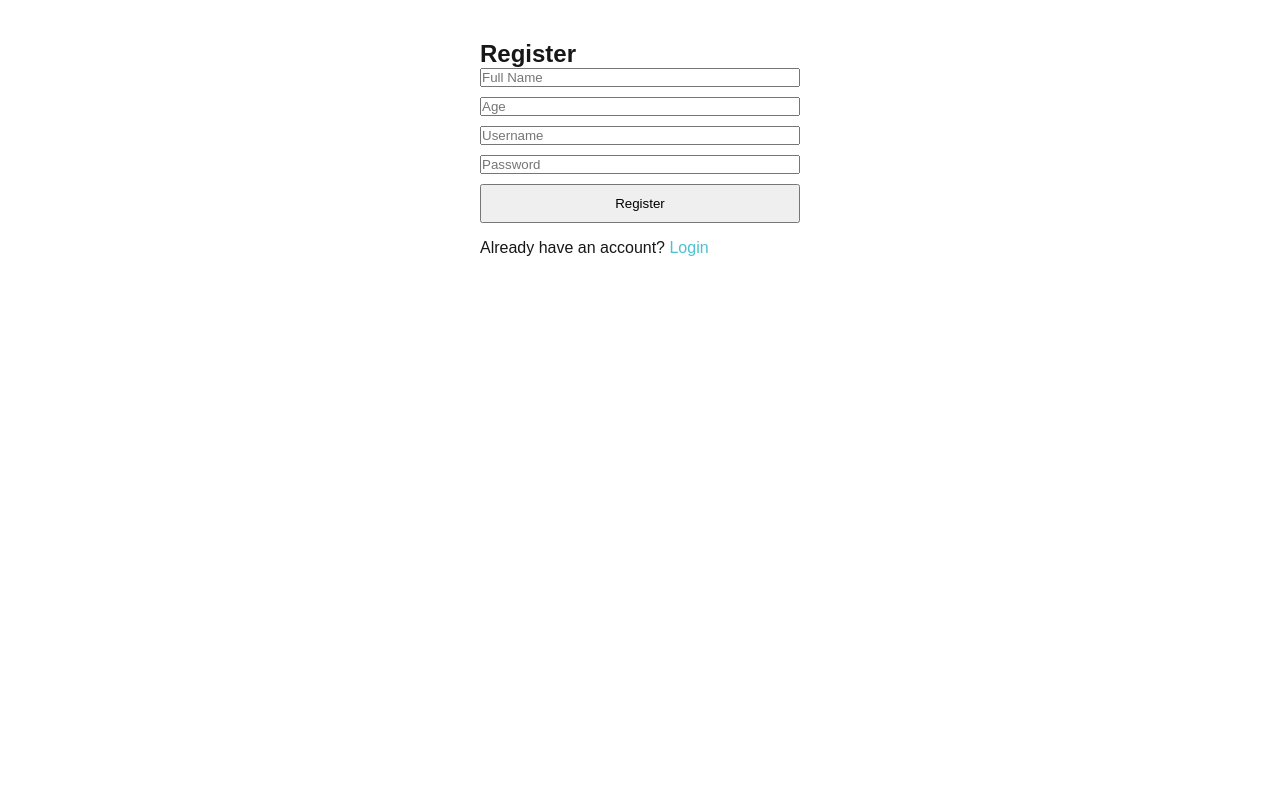
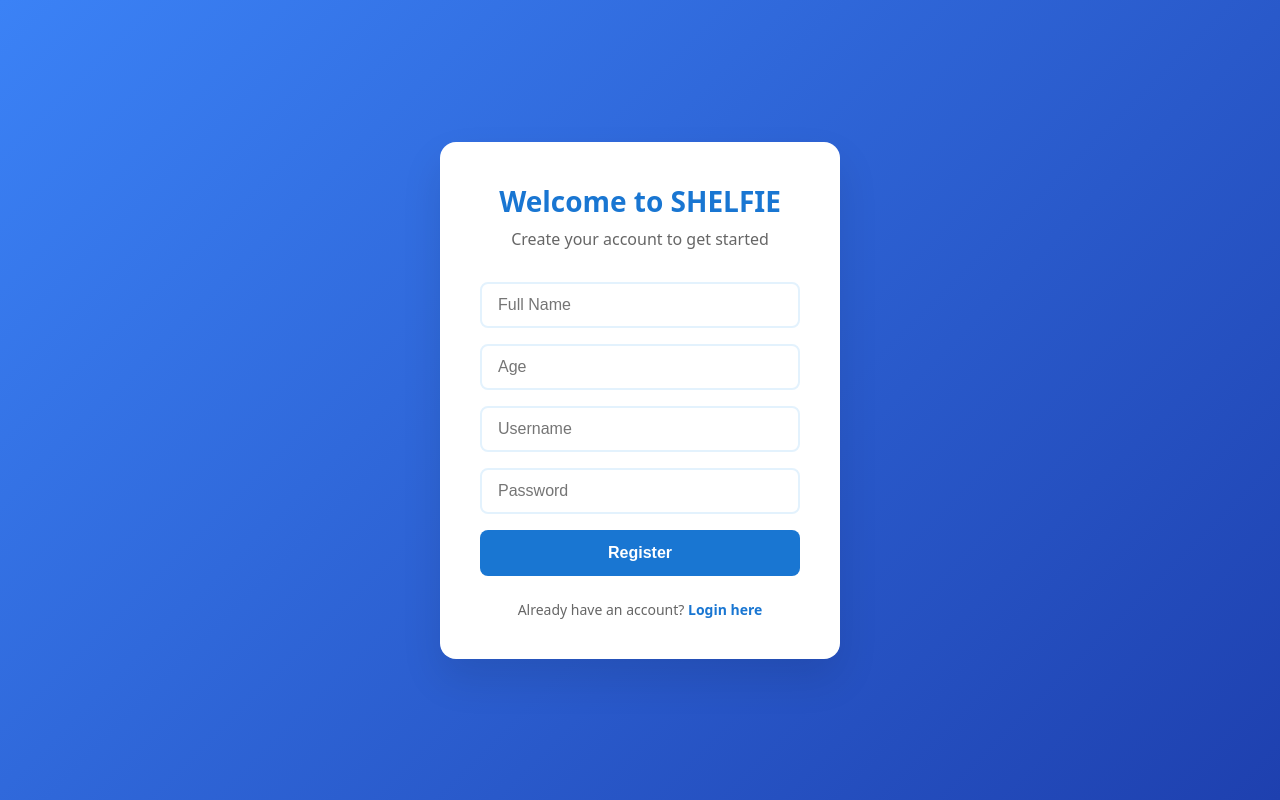
Before and after one commit to b392zhan/cs348-project, a Next.js app in the folder my-nextjs-app/: page /register in a window 1280 px wide. Built offline with nearby package versions, Linux system fonts and the light colour scheme.

Commit message:
new register ui

```diff
--- a/my-nextjs-app/src/app/register/page.tsx
+++ b/my-nextjs-app/src/app/register/page.tsx
@@ -26,40 +26,150 @@
     }
   }
 
+  const inputStyle = {
+    display: 'block',
+    width: '100%',
+    padding: '12px 16px',
+    marginBottom: '16px',
+    border: '2px solid #e3f2fd',
+    borderRadius: '8px',
+    fontSize: '16px',
+    backgroundColor: 'white',
+    transition: 'border-color 0.3s ease',
+    outline: 'none',
+    boxSizing: 'border-box'
+  }
+
+  const buttonStyle = {
+    width: '100%',
+    padding: '14px',
+    backgroundColor: '#1976d2',
+    color: 'white',
+    border: 'none',
+    borderRadius: '8px',
+    fontSize: '16px',
+    fontWeight: '600',
+    cursor: 'pointer',
+    transition: 'background-color 0.3s ease',
+    boxSizing: 'border-box'
+  }
+
   return (
-    <div style={{ padding: '40px', maxWidth: '400px', margin: 'auto' }}>
-      <h2>Register</h2>
+    <div style={{
+      minHeight: '100vh',
+      background: 'linear-gradient(135deg, #3b82f6 0%, #1e40af 100%)',
+      display: 'flex',
+      alignItems: 'center',
+      justifyContent: 'center',
+      padding: '20px',
+      fontFamily: 'system-ui, -apple-system, sans-serif'
+    }}>
+      <div style={{
+        backgroundColor: 'white',
+        padding: '40px',
+        borderRadius: '16px',
+        boxShadow: '0 20px 40px rgba(0, 0, 0, 0.1)',
+        width: '100%',
+        maxWidth: '400px'
+      }}>
+        {/* Welcome Header */}
+        <div style={{ textAlign: 'center', marginBottom: '32px' }}>
+          <h1 style={{
+            fontSize: '28px',
+            fontWeight: '700',
+            color: '#1976d2',
+            margin: '0 0 8px 0'
+          }}>
+            Welcome to <strong>SHELFIE</strong>
+          </h1>
+          <p style={{
+            color: '#666',
+            fontSize: '16px',
+            margin: '0'
+          }}>
+            Create your account to get started
+          </p>
+        </div>
+
+        {/* Form */}
+        <div>
           <input
             placeholder="Full Name"
             value={name}
             onChange={e => setName(e.target.value)}
-        style={{ display: 'block', width: '100%', marginBottom: '10px' }}
+            style={inputStyle}
+            onFocus={e => e.target.style.borderColor = '#1976d2'}
+            onBlur={e => e.target.style.borderColor = '#e3f2fd'}
           />
           <input
             placeholder="Age"
             type="number"
             value={age}
             onChange={e => setAge(e.target.value)}
-        style={{ display: 'block', width: '100%', marginBottom: '10px' }}
+            style={inputStyle}
+            onFocus={e => e.target.style.borderColor = '#1976d2'}
+            onBlur={e => e.target.style.borderColor = '#e3f2fd'}
           />
           <input
             placeholder="Username"
             value={username}
             onChange={e => setUsername(e.target.value)}
-        style={{ display: 'block', width: '100%', marginBottom: '10px' }}
+            style={inputStyle}
+            onFocus={e => e.target.style.borderColor = '#1976d2'}
+            onBlur={e => e.target.style.borderColor = '#e3f2fd'}
           />
           <input
             placeholder="Password"
             type="password"
             value={password}
             onChange={e => setPassword(e.target.value)}
-        style={{ display: 'block', width: '100%', marginBottom: '10px' }}
+            style={inputStyle}
+            onFocus={e => e.target.style.borderColor = '#1976d2'}
+            onBlur={e => e.target.style.borderColor = '#e3f2fd'}
           />
-      <button onClick={handleRegister} style={{ width: '100%', padding: '10px' }}>Register</button>
-      {error && <p style={{ color: 'red', marginTop: '10px' }}>{error}</p>}
-      <p style={{ marginTop: '16px' }}>
-        Already have an account? <a href="/" style={{ color: '#4bc1d2' }}>Login</a>
+
+          <button
+            onClick={handleRegister}
+            style={buttonStyle}
+            onMouseOver={e => e.target.style.backgroundColor = '#1565c0'}
+            onMouseOut={e => e.target.style.backgroundColor = '#1976d2'}
+          >
+            Register
+          </button>
+
+          {error && (
+            <div style={{
+              backgroundColor: '#ffebee',
+              color: '#c62828',
+              padding: '12px',
+              borderRadius: '8px',
+              marginTop: '16px',
+              border: '1px solid #ffcdd2'
+            }}>
+              {error}
+            </div>
+          )}
+
+          <p style={{
+            textAlign: 'center',
+            marginTop: '24px',
+            color: '#666',
+            fontSize: '14px'
+          }}>
+            Already have an account?{' '}
+            <a
+              href="/"
+              style={{
+                color: '#1976d2',
+                textDecoration: 'none',
+                fontWeight: '600'
+              }}
+            >
+              Login here
+            </a>
           </p>
+        </div>
+      </div>
     </div>
   )
 }
```
Also changed, not shown: 1 other file (tests, documents, lock files or other folders). Lines whose indentation alone changed are shown as unchanged.
